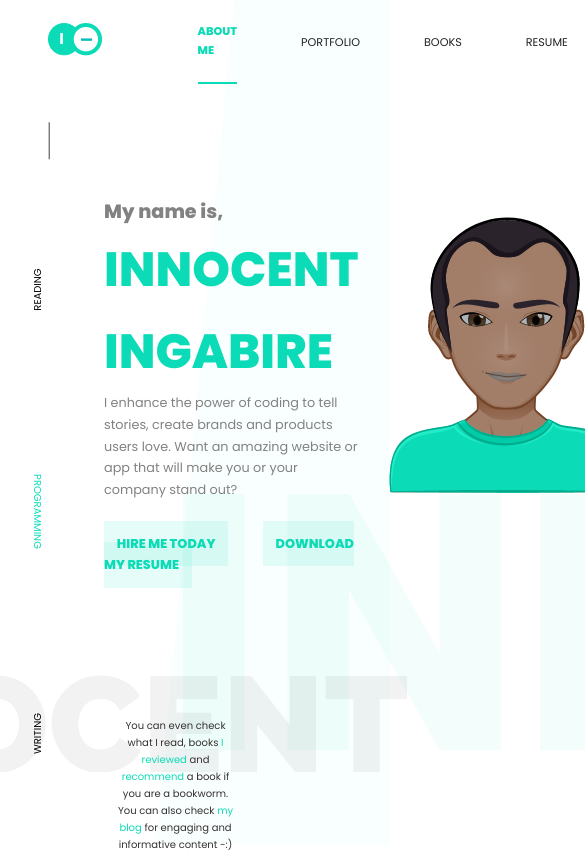
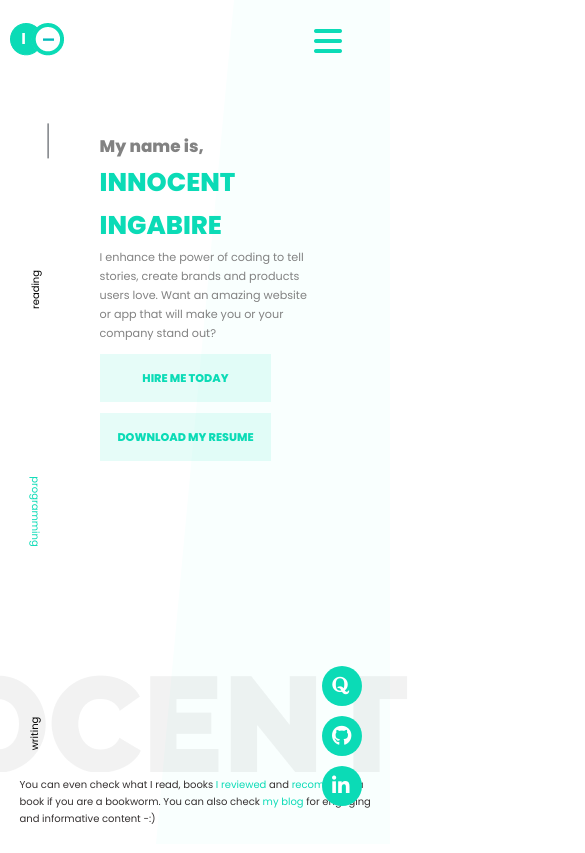
Before and after one commit to Nosenti/Innocent-Ingabire-portfolio, a plain HTML site: page UI/landing-page/index.html in a window 390 px wide. Shown: the top 853 px of the page, 585 px wide, since content can reach past the window. Drawn offline with nearby package versions, Linux system fonts and the light colour scheme.

Commit message:
completed signin page, responsiveness of landing and contact page

```diff
--- /dev/null
+++ b/UI/SignIn-page/index.html
@@ -0,0 +1,45 @@
+<!DOCTYPE html>
+<html lang="en">
+  <head>
+    <meta charset="UTF-8" />
+    <meta name="viewport" content="width=device-width, initial-scale=1.0" />
+    <link
+      href="https://fonts.googleapis.com/css2?family=Poppins:wght@300;400;800;900&display=swap"
+      rel="stylesheet"
+    />
+    <link rel="stylesheet" href="style.css" />
+    <link rel="stylesheet" href="queries.css" />
+    <link rel="shortcut icon" href="./../img/logo.png" type="image/png" />
+    <script
+      src="https://kit.fontawesome.com/010f6f666a.js"
+      crossorigin="anonymous"
+    ></script>
+    <title>Innocent Ingabire</title>
+  </head>
+  <body>
+    <div class="body-container">
+        <div class="body-content">
+            <div class="profile-info">
+                <img class="profile-photo" src="./../img/passport-photo.jpg " alt="profile picture " >
+              <span class="profile-name">Innocent Ingabire</span>
+            </div>
+
+            <form action="" class="signin-form">
+              <input type="text" class="name-input" placeholder="Username" />
+              <input type="password" class="email-input" placeholder="Password" />
+
+              <input type="button" value="SIGN IN" />
+            </form>
+
+
+        </div>
+    </div>
+
+      <div class="innocent-big">
+        <img src="./../img/innocent-big.png" alt="Innocent" />
+      </div>
+
+
+    </div>
+  </body>
+</html>
--- /dev/null
+++ b/UI/SignIn-page/style.css
@@ -0,0 +1,120 @@
+/*
+0 - 600px:      Phone
+600 - 900px:    Tablet portrait
+900 - 1200px:   Tablet landscape
+[1200 - 1800] is where our normal styles apply
+1800px + :      Big desktop
+
+$breakpoint arguement choices:
+- phone
+- tab-port
+- tab-land
+- big-desktop
+1em = 16px
+*/
+
+:root {
+  --color-primary: #0bdbb6;
+  --color-primary-light: #f9fffe;
+
+  --color-grey-light-1: #faf9f9;
+  --color-grey-light-2: #f4f2f2;
+  --color-grey-light-3: #f0eeee;
+  --color-grey-light-4: #ccc;
+
+  --color-grey-dark-1: #333;
+  --color-grey-dark-2: #777;
+  --color-grey-dark-3: #999;
+
+  --shadow-dark: 0 2rem 6rem rgba(0, 0, 0, 0.3);
+}
+
+* {
+  padding: 0;
+  margin: 0;
+  box-sizing: border-box;
+}
+body {
+  font-family: "Poppins", sans-serif;
+  /* 1rem = 10px; */
+  font-size: 62.5%;
+  line-height: 1.7;
+  font-weight: 400;
+}
+.body-container {
+  display: flex;
+  height: 100vh;
+  position: relative;
+  background-color: rgba(11, 219, 181, 0.1);
+  align-items: center;
+  justify-content: center;
+}
+.body-content {
+  display: flex;
+  flex-direction: column;
+  justify-content: center;
+  align-items: center;
+  width: 30%;
+  height: 80%;
+  margin-top: -20px;
+}
+.profile-info {
+  display: flex;
+  flex-direction: column;
+  margin-bottom: 1rem;
+}
+.profile-name {
+  color: var(--color-primary);
+  text-transform: uppercase;
+  font-size: 0.8rem;
+  font-weight: bold;
+}
+.profile-photo {
+  height: 5rem;
+  width: 5rem;
+  border-radius: 50%;
+  margin-bottom: 10px;
+  margin-left: 20px;
+}
+.signin-form {
+  display: flex;
+  flex-direction: column;
+  width: 80%;
+}
+
+.signin-form input {
+  height: 2rem;
+  margin-bottom: 0.9rem;
+  background: rgba(11, 219, 182, 0.02);
+  border: 2px solid var(--color-primary);
+
+  border-radius: 50px;
+  -webkit-border-radius: 50px;
+  -moz-border-radius: 50px;
+  -ms-border-radius: 50px;
+  -o-border-radius: 50px;
+}
+input:focus {
+  outline: none;
+}
+input::placeholder {
+  padding-left: 0.8rem;
+  color: rgba(112, 112, 112, 0.4);
+}
+
+input:last-child {
+  background-color: var(--color-primary);
+  color: white;
+}
+input:last-child:hover {
+  cursor: pointer;
+  color: var(--color-primary);
+  background-color: white;
+  border: 2px solid var(--color-primary);
+}
+.innocent-big {
+  position: absolute;
+  top: 58vh;
+  left: 47vw;
+  z-index: -1;
+}
--- /dev/null
+++ b/UI/contact-page/queries.css
@@ -0,0 +1,149 @@
+/*
+0 - 600px:      Phone
+600 - 900px:    Tablet portrait
+900 - 1200px:   Tablet landscape
+[1200 - 1800] is where our normal styles apply
+1800px + :      Big desktop
+
+$breakpoint arguement choices:
+- phone
+- tab-port
+- tab-land
+- big-desktop
+1em = 16px
+*/
+
+/* Tablet Landscape: from 900 to 1200px */
+@media only screen and (max-width: 1200px) {
+  .header {
+    padding-left: 1em;
+  }
+  .navbar {
+  }
+  .navbar > * {
+    padding: 0 1.5em;
+  }
+  .moto {
+    flex: 0 0 2%;
+  }
+  .bio {
+    flex: 0 0 60%;
+  }
+  .my-name {
+    font-size: 1.3em;
+  }
+  .svg-container {
+    flex: 0 0 30%;
+  }
+  .desc-right {
+    position: absolute;
+    flex-direction: row;
+    top: 99vh;
+    left: 70vw;
+  }
+  .social-media {
+    flex-direction: row;
+  }
+  .awesome-text {
+    display: none;
+  }
+  .innocent-big {
+    display: none;
+  }
+}
+/* Tablet portrait: from 600 to 900px */
+@media only screen and (max-width: 900px) {
+  .body-container {
+    min-height: 100vh;
+  }
+  .svg-container {
+    display: none;
+  }
+  .contact-background {
+    font-size: 0.7rem;
+    flex: 0 0 80%;
+  }
+  .bio {
+    flex: 0 0 60%;
+    margin-top: -4rem !important;
+  }
+  .desc-right {
+    display: flex;
+    flex-direction: column;
+    justify-content: space-around;
+    z-index: 2;
+  }
+
+  .social-media {
+    display: flex;
+    flex-direction: column;
+    justify-content: space-evenly;
+    flex: 0 0 10%;
+    margin-left: 5rem;
+    margin-top: -25em;
+  }
+  .my-name {
+    font-size: 1rem;
+  }
+  .btns {
+    margin-top: 1.5em;
+    display: flex;
+    flex-direction: column;
+  }
+  .btn {
+    display: flex;
+    width: 60%;
+    justify-content: center;
+    margin-bottom: 1em;
+    margin-left: 3rem;
+  }
+  .more-info {
+    width: 98%;
+    padding-right: 0.8rem;
+    padding-top: 1rem;
+    text-align: left;
+    top: 90vh;
+    left: 5vw;
+  }
+  input:last-child {
+    width: 20%;
+    margin-left: 60%;
+    height: 2rem;
+    background-color: var(--color-primary);
+    color: white;
+  }
+  .navbar {
+    display: none;
+    /* flex-direction: column;
+    background-color: var(--color-primary);
+    height: 100vh;
+    width: 50%;
+    color: white; */
+  }
+
+  .mobile-nav-icon {
+    float: right;
+    color: var(--color-primary);
+    font-size: 2rem;
+    cursor: pointer;
+    display: block;
+  }
+}
+
+/* phones: from 0 to 600px */
+@media only screen and (max-width: 600px) {
+  .bio {
+    font-size: 0.7rem;
+  }
+  .my-name {
+    font-size: 0.8rem;
+  }
+  .btns {
+    margin-top: 1em;
+    margin-bottom: 1.2rem;
+  }
+  .btn {
+    width: 80%;
+    margin-left: 0;
+  }
+}
--- a/UI/landing-page/index.html
+++ b/UI/landing-page/index.html
@@ -8,11 +8,9 @@
       rel="stylesheet"
     />
     <link rel="stylesheet" href="stylesheet.css" />
+    <link rel="stylesheet" href="queries.css" />
     <link rel="shortcut icon" href="./../img/logo.png" type="image/png" />
-    <script
-      src="https://kit.fontawesome.com/010f6f666a.js"
-      crossorigin="anonymous"
-    ></script>
+
     <title>Innocent Ingabire</title>
   </head>
   <body>
@@ -30,7 +28,7 @@
             <img src="./../img/logo.png" alt="logo" />
           </div>
         </div>
-        <ul class="navbar">
+        <ul class="navbar js-main-nav">
           <li class="list-item"><a href="#" class="active">About Me</a></li>
           <li class="list-item"><a href="#">Portfolio</a></li>
           <li class="list-item"><a href="#">Books</a></li>
@@ -42,6 +40,8 @@
             >
           </li>
         </ul>
+        <a class="mobile-nav-icon js-nav-icon"><i class="fas fa-bars"></i></a>
+        <!-- <i class="fas fa-times"></i> -->
       </header>
       <div class="body-content">
         <div class="moto">
@@ -109,5 +109,11 @@
         </p>
       </div>
     </div>
+    <script src="https://ajax.googleapis.com/ajax/libs/jquery/3.5.1/jquery.min.js"></script>
+    <script
+      src="https://kit.fontawesome.com/010f6f666a.js"
+      crossorigin="anonymous"
+    ></script>
+    <script src="script.js"></script>
   </body>
 </html>
--- /dev/null
+++ b/UI/landing-page/queries.css
@@ -0,0 +1,138 @@
+/*
+0 - 600px:      Phone
+600 - 900px:    Tablet portrait
+900 - 1200px:   Tablet landscape
+[1200 - 1800] is where our normal styles apply
+1800px + :      Big desktop
+
+$breakpoint arguement choices:
+- phone
+- tab-port
+- tab-land
+- big-desktop
+1em = 16px
+*/
+
+/* Tablet Landscape: from 900 to 1200px */
+@media only screen and (max-width: 1200px) {
+  .header {
+    padding-left: 1em;
+  }
+  .navbar {
+  }
+  .navbar > * {
+    padding: 0 1.5em;
+  }
+  .moto {
+    flex: 0 0 2%;
+  }
+  .bio {
+    flex: 0 0 60%;
+  }
+  .my-name {
+    font-size: 1.3em;
+  }
+  .svg-container {
+    flex: 0 0 30%;
+  }
+  .desc-right {
+    position: absolute;
+    flex-direction: row;
+    top: 99vh;
+    left: 70vw;
+  }
+  .social-media {
+    flex-direction: row;
+  }
+  .awesome-text {
+    display: none;
+  }
+  .innocent-big {
+    display: none;
+  }
+}
+/* Tablet portrait: from 600 to 900px */
+@media only screen and (max-width: 900px) {
+  .body-container {
+    min-height: 100vh;
+  }
+  .svg-container {
+    display: none;
+  }
+  .bio {
+    flex: 0 0 60%;
+    margin-top: -4rem !important;
+  }
+  .desc-right {
+    display: flex;
+    flex-direction: column;
+    justify-content: space-around;
+    z-index: 2;
+  }
+
+  .social-media {
+    display: flex;
+    flex-direction: column;
+    justify-content: space-evenly;
+    flex: 0 0 40%;
+    margin-left: 3rem;
+    margin-top: -25em;
+  }
+  .my-name {
+    font-size: 1rem;
+  }
+  .btns {
+    margin-top: 1.5em;
+    display: flex;
+    flex-direction: column;
+  }
+  .btn {
+    display: flex;
+    width: 60%;
+    justify-content: center;
+    margin-bottom: 1em;
+    margin-left: 3rem;
+  }
+  .more-info {
+    width: 98%;
+    padding-right: 0.8rem;
+    padding-top: 1rem;
+    text-align: left;
+    top: 90vh;
+    left: 5vw;
+  }
+  .navbar {
+    display: none;
+    /* flex-direction: column;
+    background-color: var(--color-primary);
+    height: 100vh;
+    width: 50%;
+    color: white; */
+  }
+
+  .mobile-nav-icon {
+    float: right;
+    color: var(--color-primary);
+    font-size: 2rem;
+    cursor: pointer;
+    display: block;
+  }
+}
+
+/* phones: from 0 to 600px */
+@media only screen and (max-width: 600px) {
+  .bio {
+    font-size: 0.7rem;
+  }
+  .my-name {
+    font-size: 0.8rem;
+  }
+  .btns {
+    margin-top: 1em;
+    margin-bottom: 1.2rem;
+  }
+  .btn {
+    width: 80%;
+    margin-left: 0;
+  }
+}
--- /dev/null
+++ b/UI/landing-page/script.js
@@ -0,0 +1,15 @@
+$(document).ready(function () {
+  $(".js-nav-icon").click(function () {
+    var nav = $(".js-main-nav");
+
+    var icon = $(".js-nav-icon");
+    nav.slideToggle(200);
+    if (icon.hasClass("fa-bars")) {
+      icon.addClass("fa-times");
+      icon.removeClass("fa-bars");
+    } else {
+      icon.addClass("fa-bars");
+      icon.removeClass("fa-times");
+    }
+  });
+});
--- a/UI/landing-page/stylesheet.css
+++ b/UI/landing-page/stylesheet.css
@@ -18,6 +18,9 @@
   padding: 0;
   margin: 0;
   box-sizing: border-box;
+}
+html {
+  overflow-x: hidden;
 }
 body {
   font-family: "Poppins", sans-serif;
@@ -41,14 +44,14 @@ body {
   padding-right: 3rem;
 }
 .logo-box {
-  flex: 0 0 40%;
+  flex: 0 0 20%;
 }
 .navbar {
   display: flex;
   float: right;
   height: 100%;
-  justify-content: space-around;
-  flex: 0 0 60%;
+  justify-content: flex-end;
+  flex: 0 0 80%;
   font-size: 0.7rem;
 }
 .navbar > * {
@@ -57,6 +60,9 @@ body {
   height: 100%;
   display: flex;
   align-items: center;
+}
+.mobile-nav-icon {
+  display: none;
 }
 .list-item {
   list-style: none;
@@ -94,14 +100,13 @@ body {
 .moto {
   display: flex;
   flex: 0 0 5%;
-  text-transform: uppercase;
 }
 
 .bio {
   display: flex;
   font-size: 0.8rem;
   flex-direction: column;
-  flex: 0 0 40%;
+  flex: 0 0 50%;
   padding-top: 7rem;
   padding-left: 1.2rem;
   margin-left: 10px;
@@ -135,7 +140,7 @@ body {
 }
 .svg-container {
   display: flex;
-  flex: 0 0 50%;
+  flex: 0 0 40%;
   padding-top: 7rem;
   justify-content: center;
 }
```
Also changed, not shown: UI/SignIn-page/queries.css (added, +37 -0 lines), UI/contact-page/index.html (+11 -1 lines), UI/contact-page/style.css (+28 -4 lines), UI/SignIn-page/Signin Page.jpg (added), UI/img/passport-photo.jpg (added).
